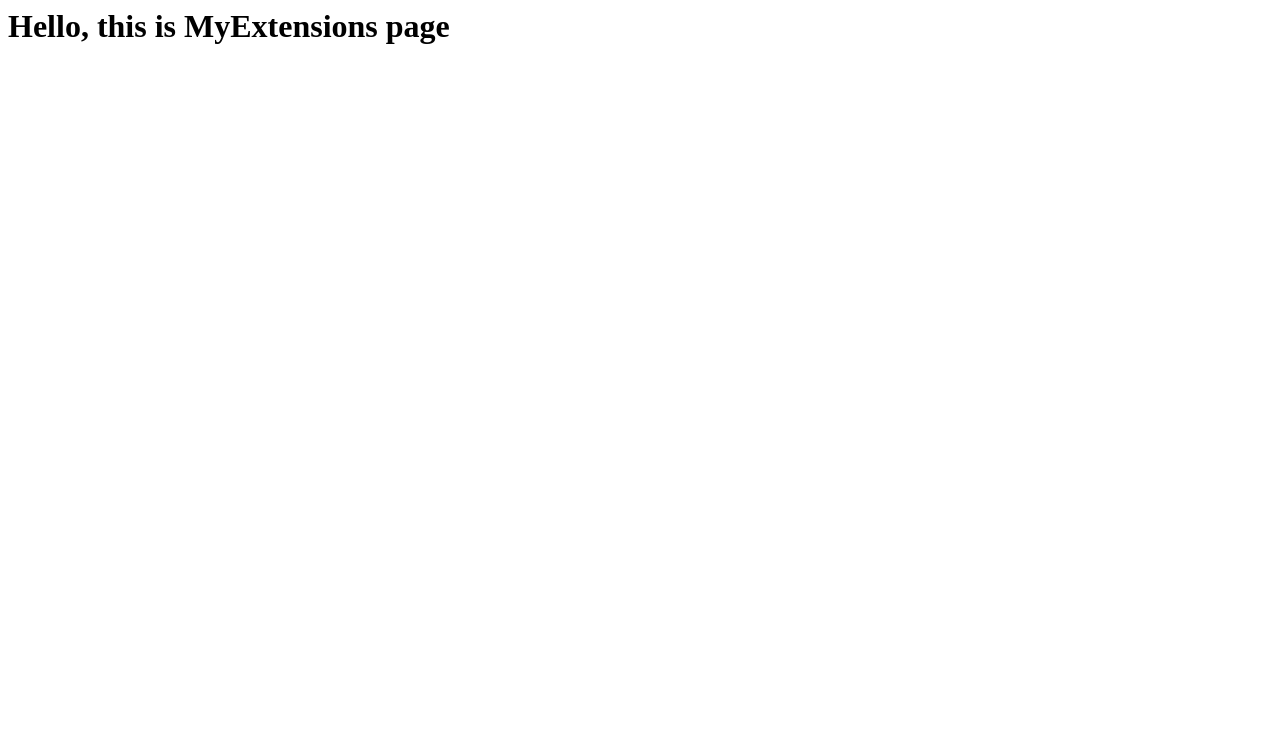
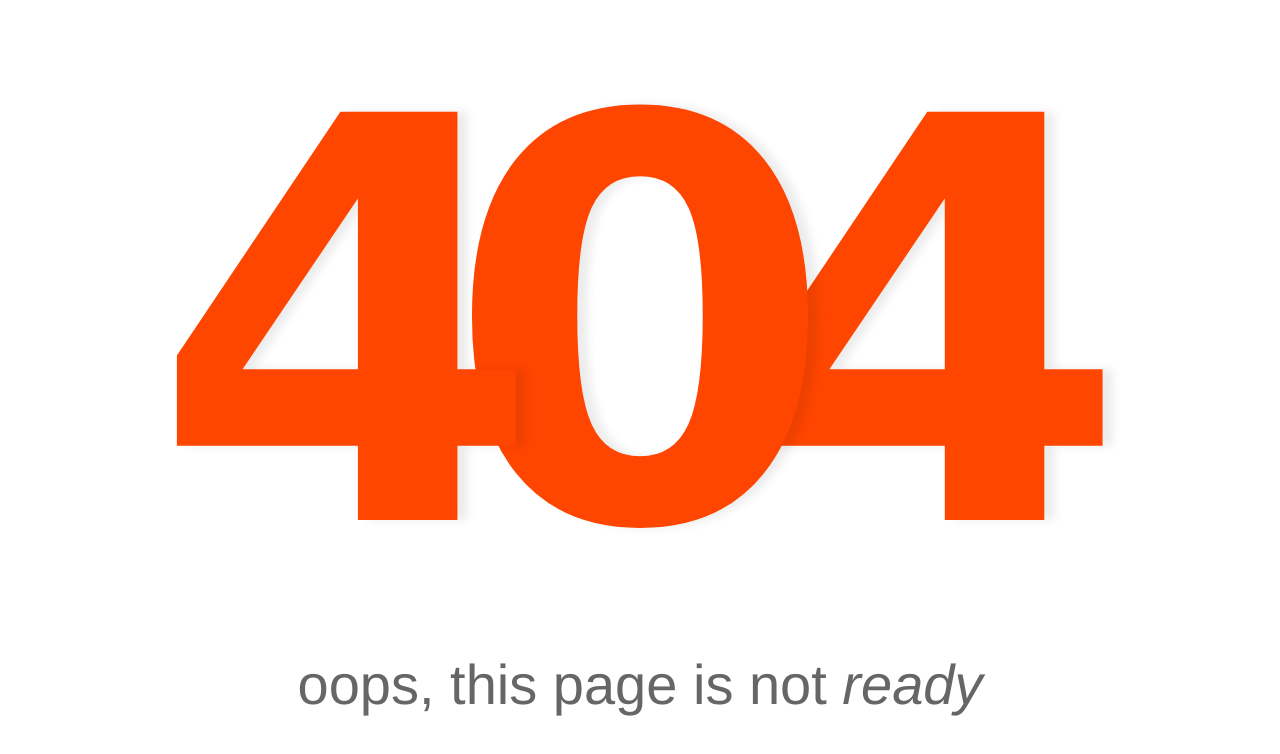
Before and after one commit to phaistonian/MyExtensions, a plain HTML site: page index.html in a window 1280 px wide. Drawn offline with Linux system fonts and the light colour scheme.

Commit message:
Modified index page a bit

```diff
--- a/index.html
+++ b/index.html
@@ -1 +1,53 @@
-<h1>Hello, this is MyExtensions page</h1>
+<!DOCTYPE html>
+<html>
+<head>
+	<title>testing</title>
+	<meta charset="utf-8" />
+	<style>
+	html, body {
+		margin: 0;
+		-webkit-font-smoothing: antialiased;
+	}
+	h1 {
+		margin:0;
+		margin-left: -.26em;
+		text-align: center;
+		font: bold 70vmin verdana, helvetica, serif;
+		letter-spacing: -.26em;
+	}
+	h1 span  {
+		position: relative;
+		z-index: 0;
+		text-shadow: 10px 0 10px rgba(0, 0, 0, .08);
+		color: rgb(255, 70, 0);
+	}
+	h1 span:nth-child(1) {
+		z-index: 3;
+	}
+	h1 span:nth-child(2) {
+		z-index: 2;
+	}
+
+	h2 {
+		margin: 0;
+		text-align: center;
+		font: normal 7vmin "Helvetica Neue", helvetica, serif;
+		color: #666;
+	}
+
+	</style>
+</head>
+
+<body>
+
+<h1>
+	<span>4</span>
+	<span>0</span>
+	<span>4</span>
+</h1>
+
+<h2>oops, this page is not <em>ready</em></h2>
+
+</body>
+
+</html>
```
